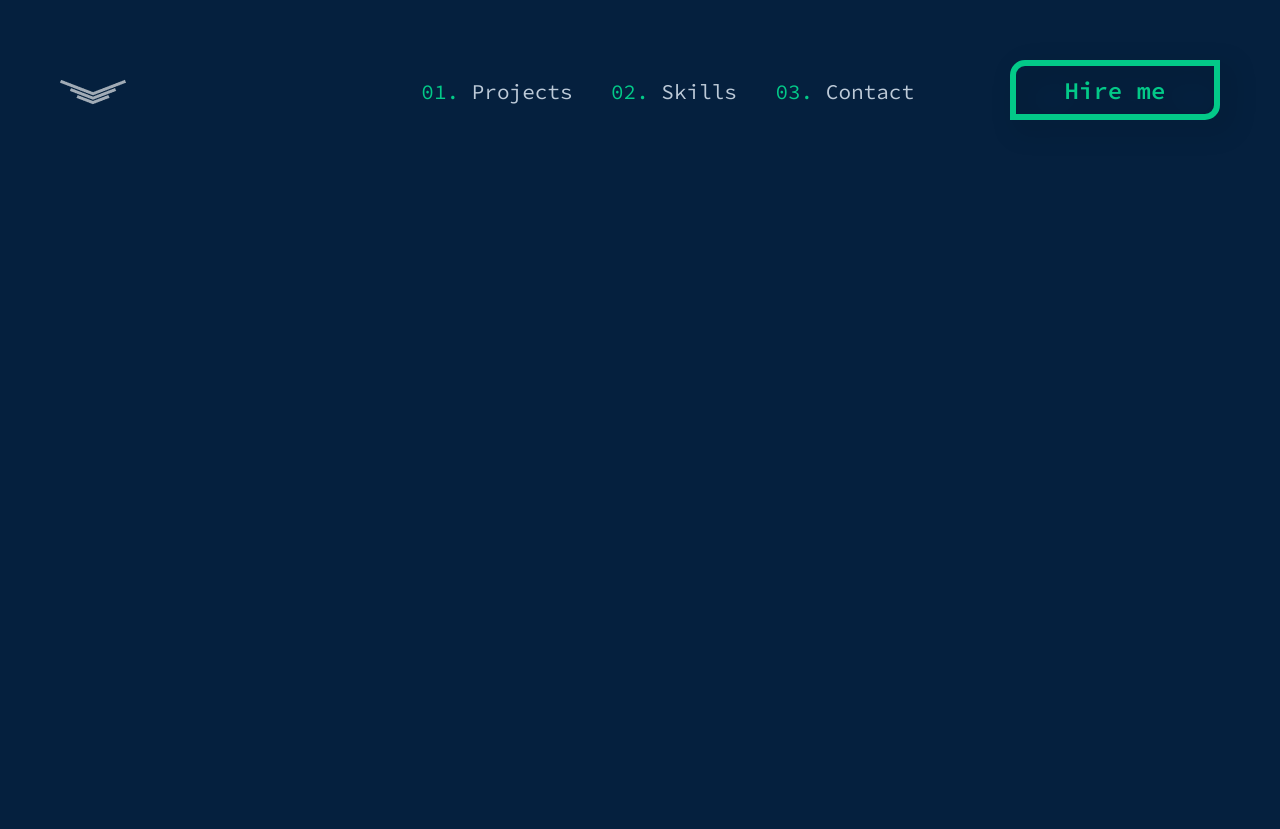
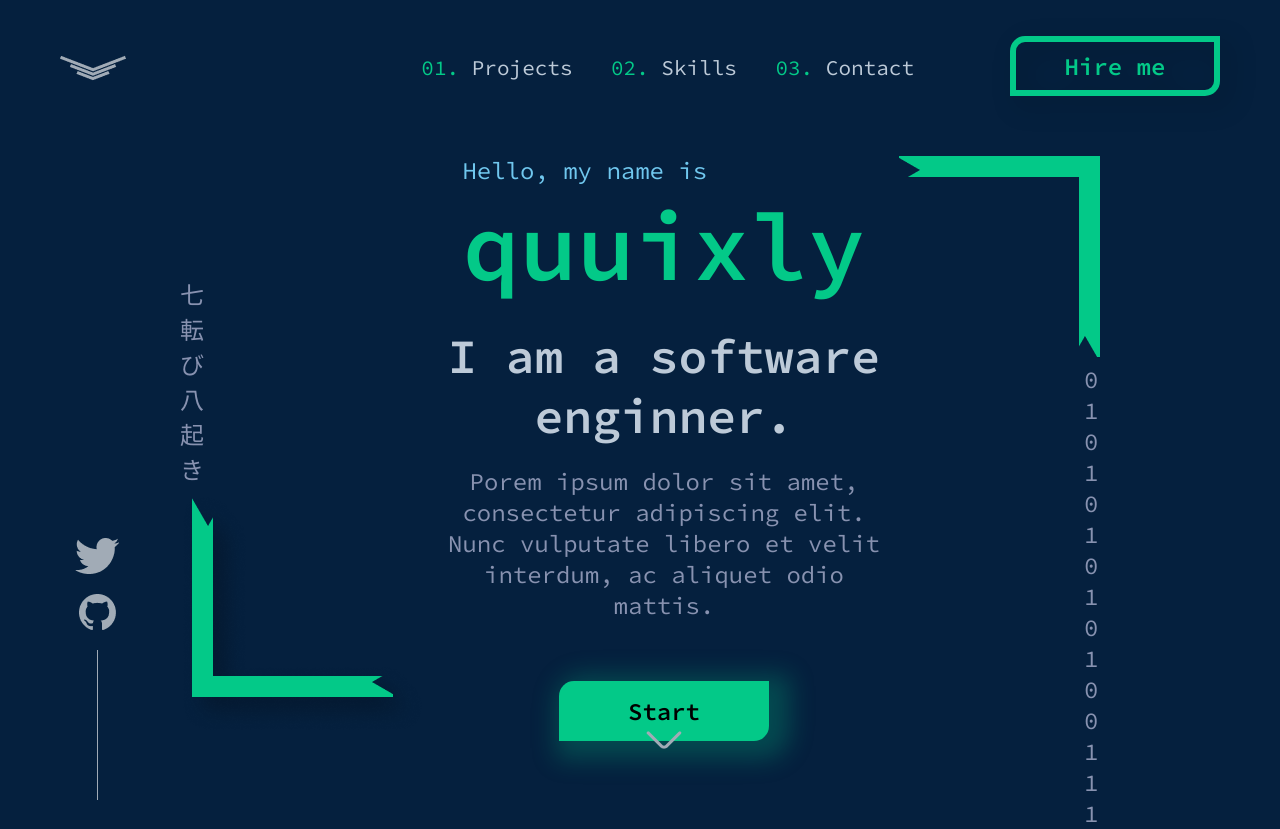
Before and after one commit to quuixly/quuixly.github.io, a plain HTML site: page index.html in a window 1280 px wide. Before the commit the page ends 800 px from the top, so only its background shows below. Drawn offline with Linux system fonts and the light colour scheme.

Commit message:
Complete the landing page.

```diff
--- a/index.html
+++ b/index.html
@@ -11,13 +11,62 @@
             <img src="images/logo-icon.png" alt="logo">
             <nav>
                 <ul class="nav-list">
-                    <li><span class="nav-number">01.</span> Projects</li>
-                    <li><span class="nav-number">02.</span> Skills</li>
-                    <li><span class="nav-number">03.</span> Contact</li>
+                    <li class="nav-list-item">
+                        <span class="nav-list-item-number">01.</span> Projects
+                    </li>
+                    <li class="nav-list-item">
+                        <span class="nav-list-item-number">02.</span> Skills
+                    </li>
+                    <li class="nav-list-item">
+                        <span class="nav-list-item-number">03.</span> Contact
+                    </li>
                 </ul>
-                <button class="btn nav-button">Hire me</button>
+                <button class="btn nav_btn">Hire me</button>
                 <button class="menu-btn"></button>
             </nav>
         </header>
+
+        <main>
+            <div class="main-left-container">
+                <div class="main-left-box1">
+                </div>
+                <div class="main-left-box2">
+                    <p class="main-left-text">七転び八起き</p>
+                </div>
+                <div class="main-left-box3">
+                    <img src="images/left-down-border.png" alt="">
+                </div>
+            </div>
+
+            <div class="main-middle-container">
+                <div class="main-middle-center-text-container">
+                    <p>Hello, my name is</p>
+                    <h1>quuixly</h1>
+                </div>
+                <h1>I am a software enginner.</h1>
+                <p>Porem ipsum dolor sit amet, consectetur adipiscing elit. Nunc vulputate libero et velit interdum, ac aliquet odio mattis.</p>
+                <button class="btn-filled">Start</button>
+                <div class="main-middle-arrow-down">
+                    <img src="images/arrow-down-icon.png" alt="">
+                </div>
+            </div>
+
+            <div class="main-right-container">
+                <div class="main-right-box1">
+                    <img src="images/right-up-border.png" alt="">
+                </div>
+                <div class="main-right-box2">
+                    <p class="main-right-text">0 1 0 1 0 1 0 1 0 1 0 0 1 1 1</p>
+                </div>
+                <div class="main-right-box3">
+                </div>
+            </div>
+        </main>
+
+        <div class="social-nav">
+            <img class="social-nav-icon" src="images/twitter-icon.png" alt="twitter-icon">
+            <img class="social-nav-icon" src="images/github-icon.png" alt="github-icon">
+            <img class="social-nav-icon" src="images/social-line.png" alt="">
+        </div>
     </body>
 </html>
--- a/style.css
+++ b/style.css
@@ -24,11 +24,14 @@ body {
 }
 
 header {
+    position: fixed;
     display: flex;
     justify-content: space-between;
     align-items: center;
-
-    margin: 60px 60px;
+    width: 100%;
+    height: 60px;
+    margin: 36px 0;
+    padding: 0 60px;
 }
 
 header nav {
@@ -37,19 +40,11 @@ header nav {
     gap: 4rem;
 }
 
-nav ul {
-    list-style-type: none;
-}
-
-nav li {
-    display: inline-block;
-    color: var(--accent-color2);
-    font-size: calc(1rem - 3px);
-    margin-left: 1rem;
-}
-
-.nav-number {
-    color: var(--accent-color);
+main {
+    margin: 0 180px;
+    padding-top: 96px;
+    display: flex;
+    height: 100vh;
 }
 
 .btn {
@@ -59,6 +54,21 @@ nav li {
     border-radius: 15px 0px;
 
     color: var(--accent-color);
+    font-family: 'Source Code Pro', monospace;
+    font-weight: 600;
+    font-size: 1rem;
+
+    width: 210px;
+    height: 60px;
+}
+
+.btn-filled {
+    background-color: #03C988;
+    border: none;
+    box-shadow: 9px 6px 24px 12px rgba(3, 201, 136, 0.25);
+    border-radius: 15px 0px;
+
+    color: black;
     font-family: 'Source Code Pro', monospace;
     font-weight: 600;
     font-size: 1rem;
@@ -79,8 +89,109 @@ nav li {
     height: 39px;
 }
 
+.nav-list {
+    list-style-type: none;
+}
+
+.nav-list-item {
+    display: inline-block;
+    color: var(--accent-color2);
+    font-size: calc(1rem - 3px);
+    margin-left: 1rem;
+}
+
+.nav-list-item-number {
+    color: var(--accent-color);
+}
+
+.main-left-container {
+    padding: 60px 0;
+    display: flex;
+    flex-direction: column;
+    height: calc(100vh - 96px);
+    justify-content: space-between;
+}
+
+.main-middle-container {
+    display: flex;
+    flex-direction: column;
+    height: 100%;
+    width: 100%;
+    justify-content: center;
+    align-items: center;
+    gap: 20px;
+}
+
+.main-right-container {
+    padding: 60px 0;
+    display: flex;
+    flex-direction: column;
+    height: 100;
+    align-items: flex-end;
+    justify-content: space-between;
+}
+
+.main-left-box1, .main-right-box3 {
+    flex-basis: 35%;
+}
+
+.main-left-box2, .main-right-box2 {
+    flex-basis: 50%;
+}
+
+.main-left-box3, .main-right-box1 {
+    flex-basis: 15%;
+}
+
+.main-middle-container > .btn-filled {
+    margin-top: 40px;
+}
+
+.main-middle-center-text-container p {
+    color: #70C7EE;
+}
+
+.main-middle-center-text-container h1 {
+    font-size: 96px;
+    color: #03C988;
+}
+
+.main-middle-container > h1 {
+    color: #BDCAD8;
+    text-align: center;
+}
+
+.main-middle-container > p {
+    color: #8892B0;
+    max-width: 500px;
+    text-align: center;
+}
+
+.main-middle-arrow-down {
+    position: fixed;
+    bottom: 30px;
+}
+
+.main-left-text, .main-right-text {
+    color: #8892B0;
+    max-width: 16px;
+}
+
+.social-nav {
+    position: fixed;
+    bottom: 0px;
+    display: flex;
+    flex-direction: column;
+    left: 75px;
+    gap: 20px;
+}
+
+.social-nav-icon {
+    align-self: center;
+}
+
 @media (max-width: 1200px) {
-    .nav-list, .nav-button {
+    .nav-list, .nav_btn {
         display: none;
     }
 
```
Also changed, not shown: images/arrow-down-icon.png (added), images/left-down-border.png (added), images/right-up-border.png (added), images/social-line.png (added).
